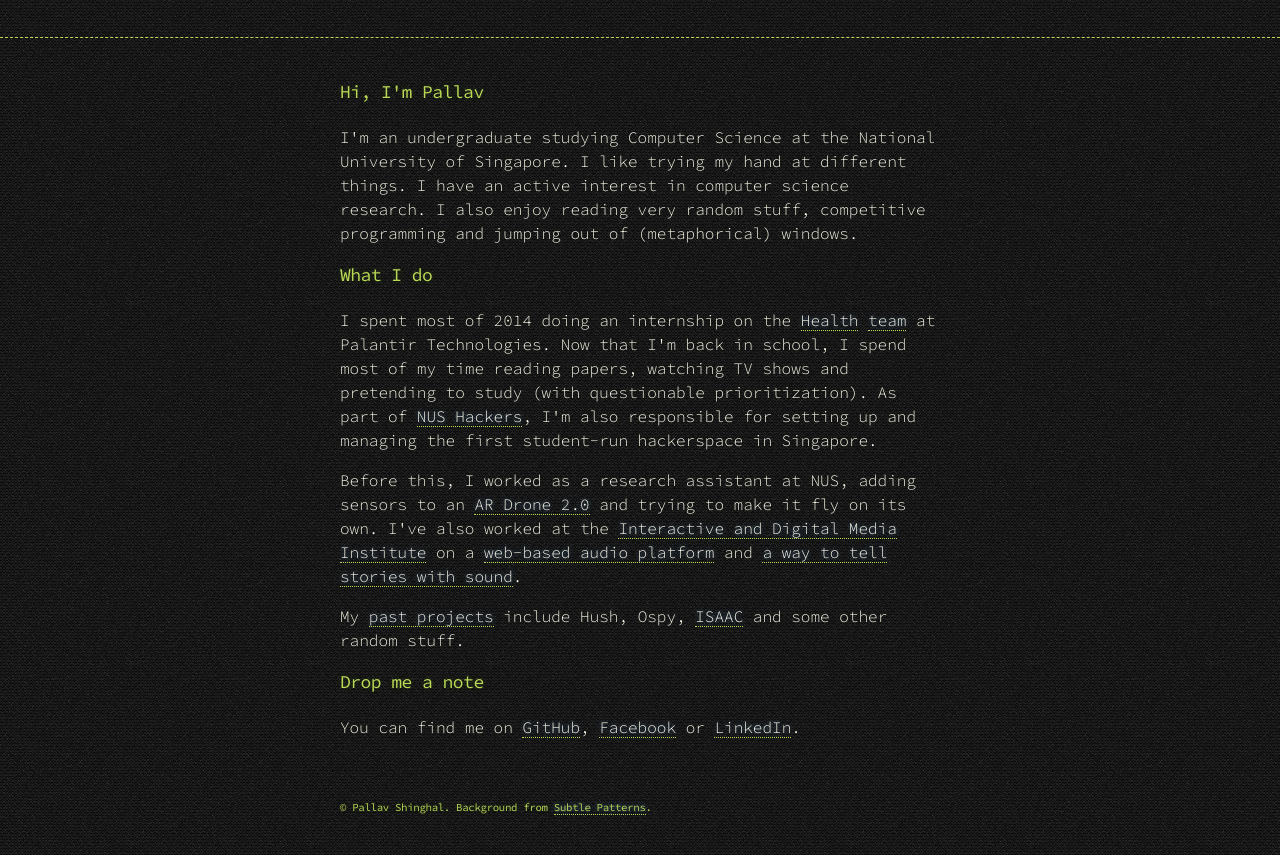
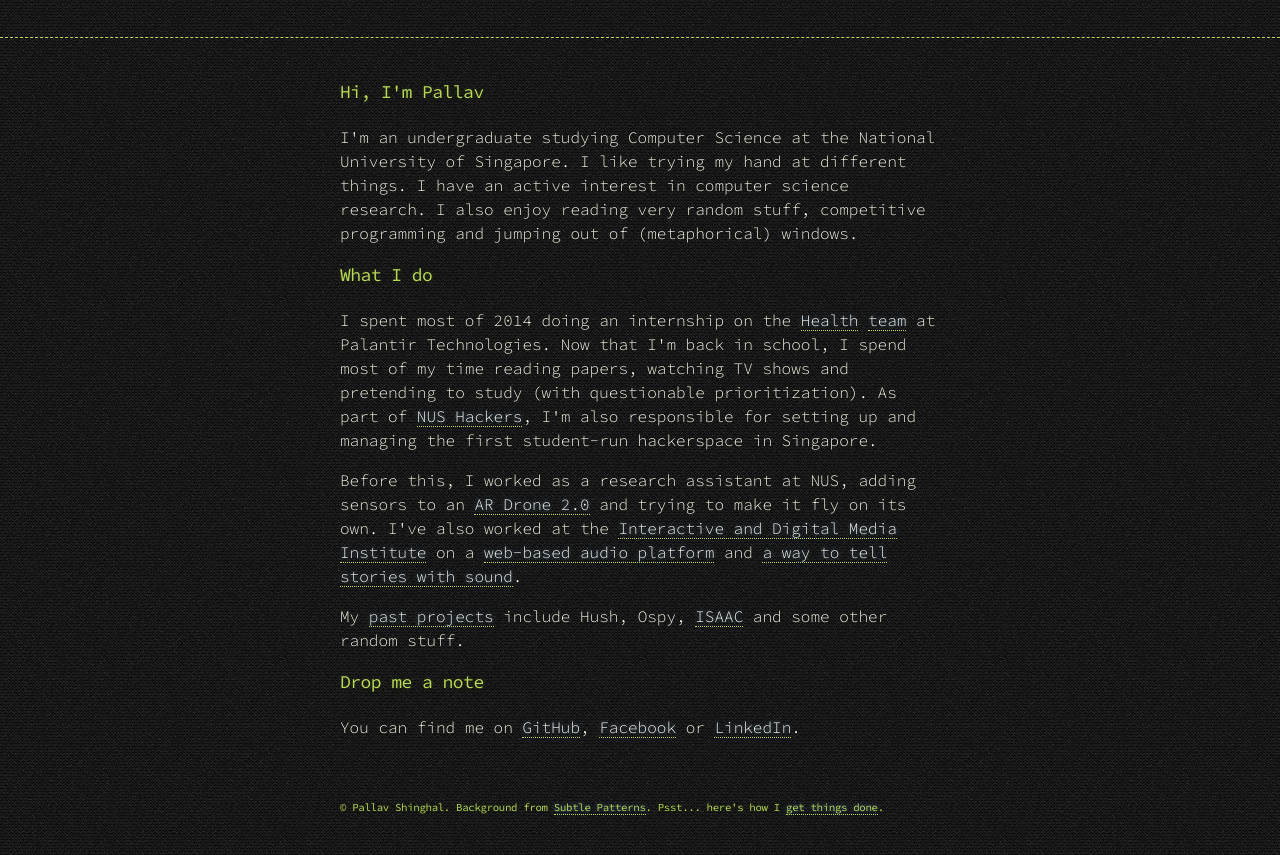
Before and after one commit to pshinghal/pshinghal.github.io, a plain HTML site: page index.html in a window 1280 px wide. Shown: the part 71-926 px from the top of the page. Drawn offline with Linux system fonts and the light colour scheme.

Commit message:
Add link to gtd

```diff
--- a/index.html
+++ b/index.html
@@ -41,7 +41,7 @@
   <footer>
     <div class="container">
       <h6>
-        &copy; Pallav Shinghal. Background from <a href="http://subtlepatterns.com">Subtle Patterns</a>.
+        &copy; Pallav Shinghal. Background from <a href="http://subtlepatterns.com">Subtle Patterns</a>. Psst... here's how I <a href="/gtd">get things done</a>.
       </h6>
     </div>
   </footer>
```
